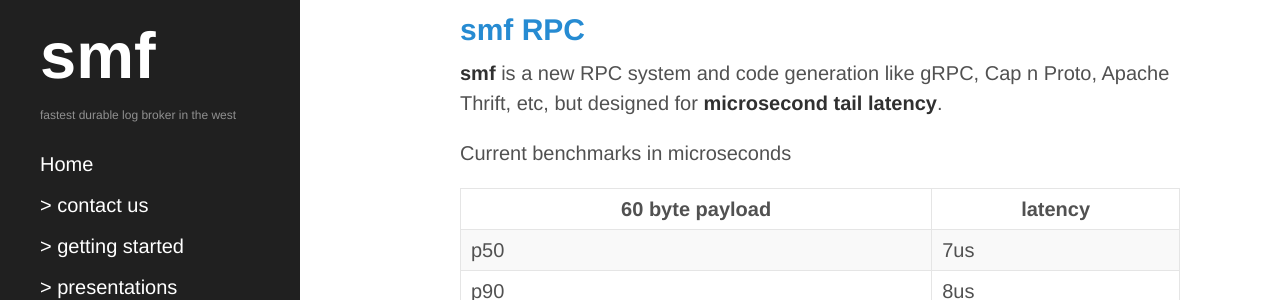
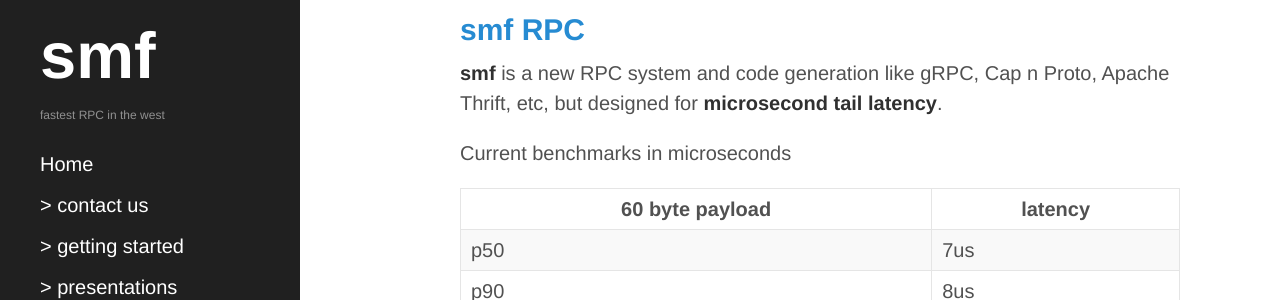
Before and after one commit to smfrpc/smf, a Jekyll site: the page built from docs/index.html, in a window 1280 px wide. Shown: the part 432-732 px from the top of the page. Built offline with Jekyll 4.4.1, drawn with Linux system fonts in a browser that asks for light colours; the list of posts is cut into pages by our own code.

Commit message:
Remove refs to durablity

```diff
--- a/docs/_config.yml
+++ b/docs/_config.yml
@@ -9,7 +9,7 @@
 
 # Setup
 title:            'smf'
-tagline:          'smf - **/smɝf/** - the fastest durable log broker in the West'
+tagline:          'smf - **/smɝf/** - the fastest RPC in the West'
 description:      ''
 url:              'https://senior7515.github.io'
 baseurl:          /smf/
--- a/docs/_includes/sidebar.html
+++ b/docs/_includes/sidebar.html
@@ -4,7 +4,7 @@
       <h1>
         <a href="{{ site.baseurl }}">smf</a>
       </h1>
-      <p style="font-size:12px;" class="lead">fastest durable log broker in the west</p>
+      <p style="font-size:12px;" class="lead">fastest RPC in the west</p>
     </div>
 
     <nav class="sidebar-nav">
```
Also changed, not shown: 1 other file.
